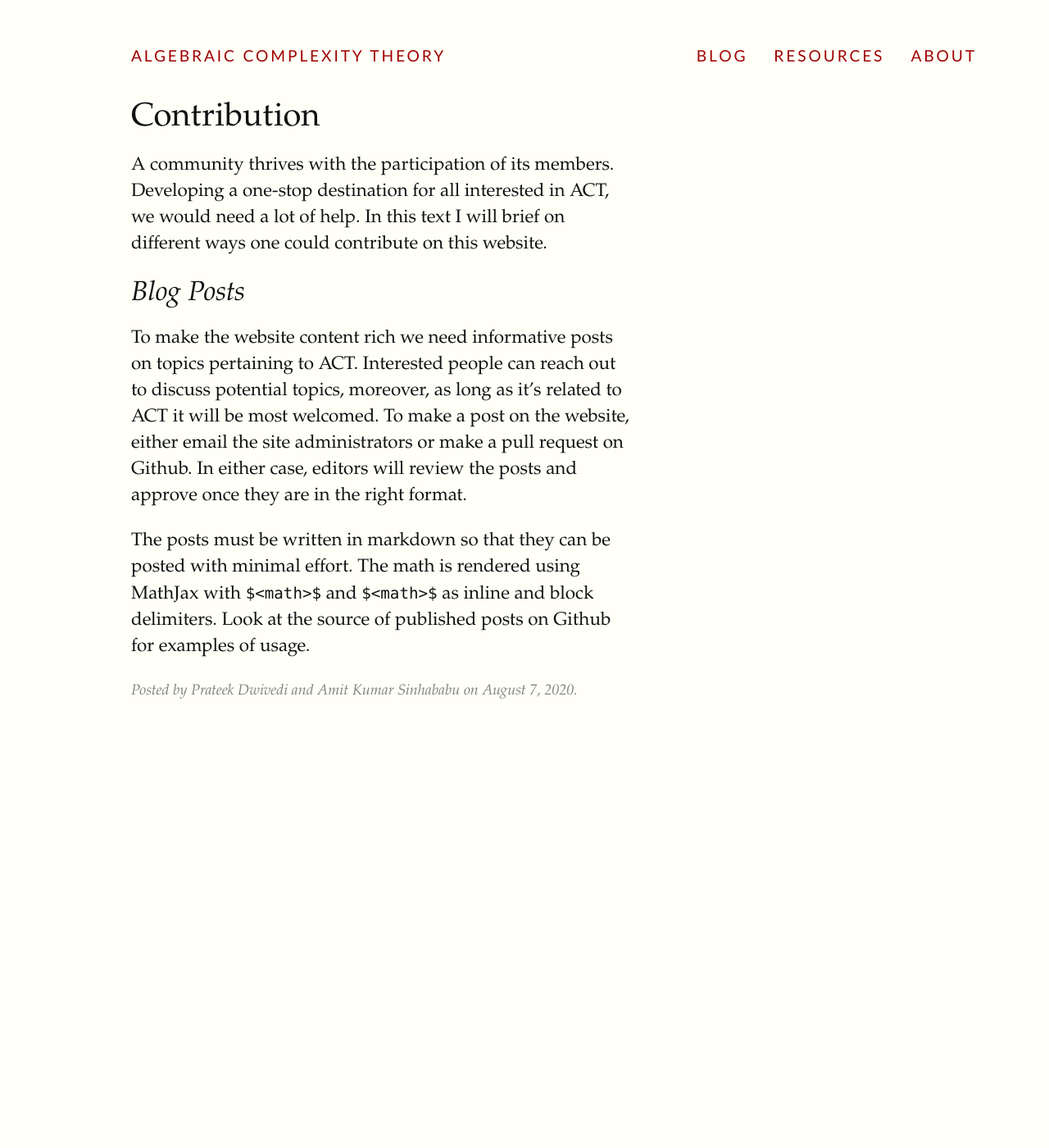
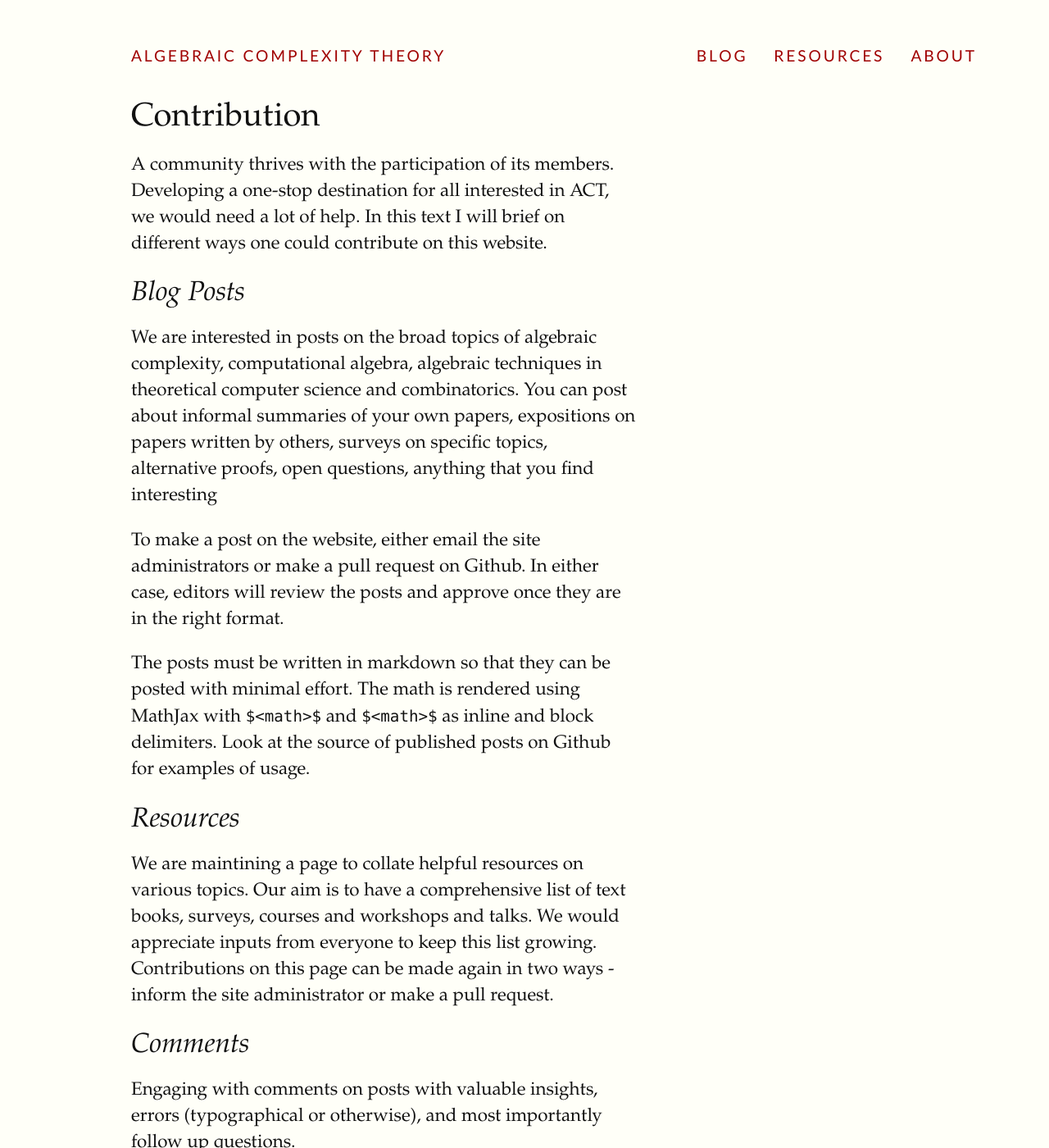
Before and after one commit to AlgComplexity/algcomplexity.github.io, a Jekyll site: the page built from _posts/2021-08-07-Contribute.md, in a window 1280 px wide and 1400 px high. Shown: the whole window at 82% size. Built offline with Jekyll 4.4.1, drawn with Linux system fonts in a browser that asks for light colours; comment, search, counter and statistics services are not loaded.

Commit message:
Added more ways to contribute

````diff
--- a/_posts/2021-08-07-Contribute.md
+++ b/_posts/2021-08-07-Contribute.md
@@ -8,10 +8,20 @@ authors:
     - Amit Kumar Sinhababu
 ---
 
-A community thrives with the participation of its members. Developing a one-stop destination for all interested in ACT, we would need a lot of help. In this text I will brief on different ways one could contribute on this website. <!--more-->
+A community thrives with the participation of its members. Developing a one-stop destination for all interested in ACT, we would need a lot of help. In this text I will brief on different ways one could contribute on this website.
 
 ## Blog Posts
 
-To make the website content rich we need informative posts on topics pertaining to ACT. Interested people can reach out to discuss potential topics, moreover, as long as it's related to ACT it will be most welcomed. To make a post on the website, either email the site administrators or make a pull request on Github. In either case, editors will review the posts and approve once they are in the right format.
+We are interested in posts on the broad topics of algebraic complexity, computational algebra, algebraic techniques in theoretical computer science and combinatorics. You can post about informal summaries of your own papers, expositions on papers written by others, surveys on specific topics, alternative proofs, open questions, anything that you find interesting
+
+To make a post on the website, either email the site administrators or make a pull request on Github. In either case, editors will review the posts and approve once they are in the right format.
 
 The posts must be written in markdown so that they can be posted with minimal effort. The math is rendered using MathJax with ```$<math>$``` and ```$<math>$``` as inline and block delimiters. Look at the source of published posts on Github for examples of usage.
+
+## Resources
+
+We are maintining a page to collate helpful resources on various topics. Our aim is to have a comprehensive list of text books, surveys, courses and workshops and talks. We would appreciate inputs from everyone to keep this list growing. Contributions on this page can be made again in two ways - inform the site administrator or make a pull request.
+
+## Comments
+
+Engaging with comments on posts with valuable insights, errors (typographical or otherwise), and most importantly follow up questions.
````
